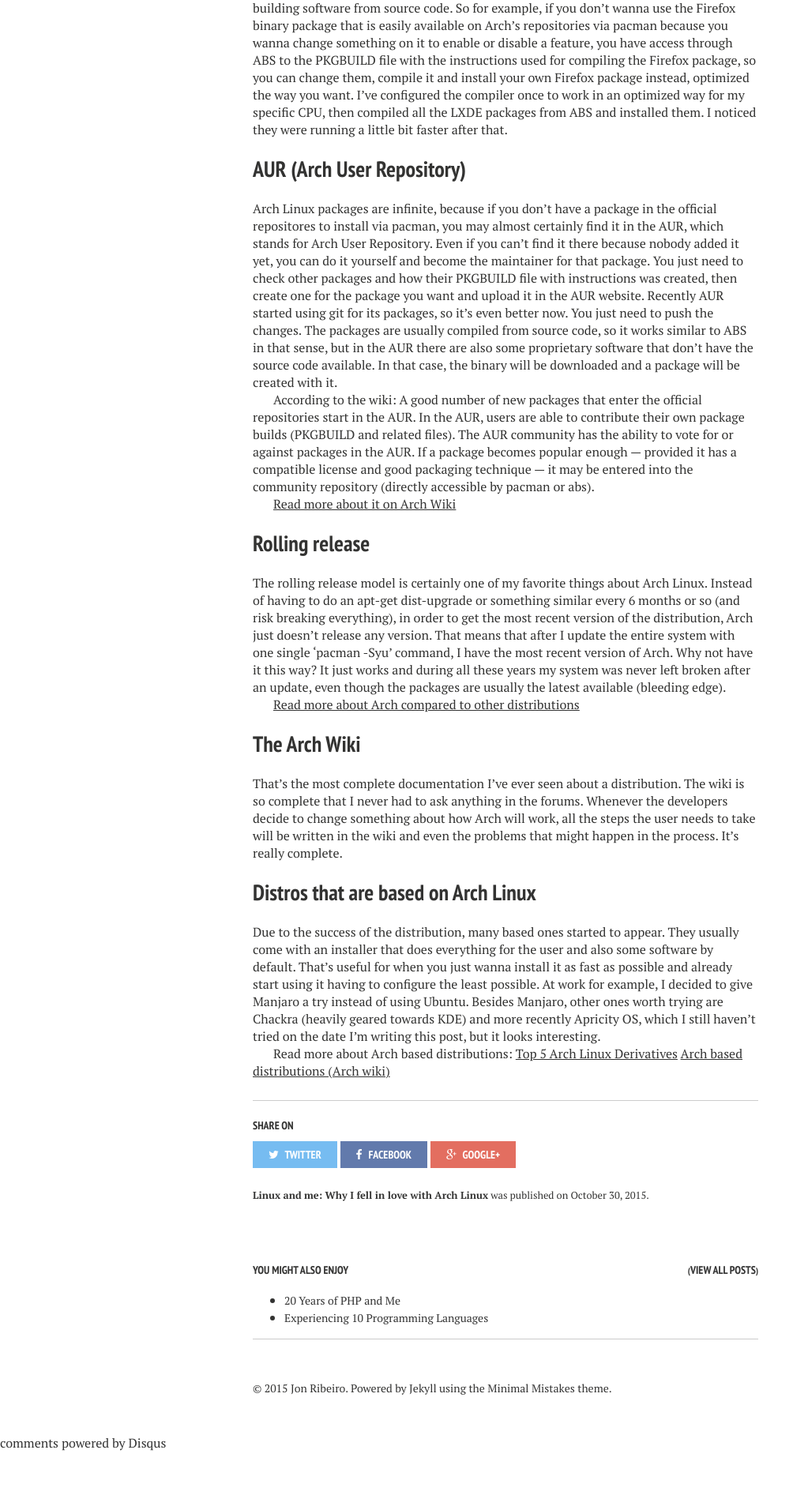
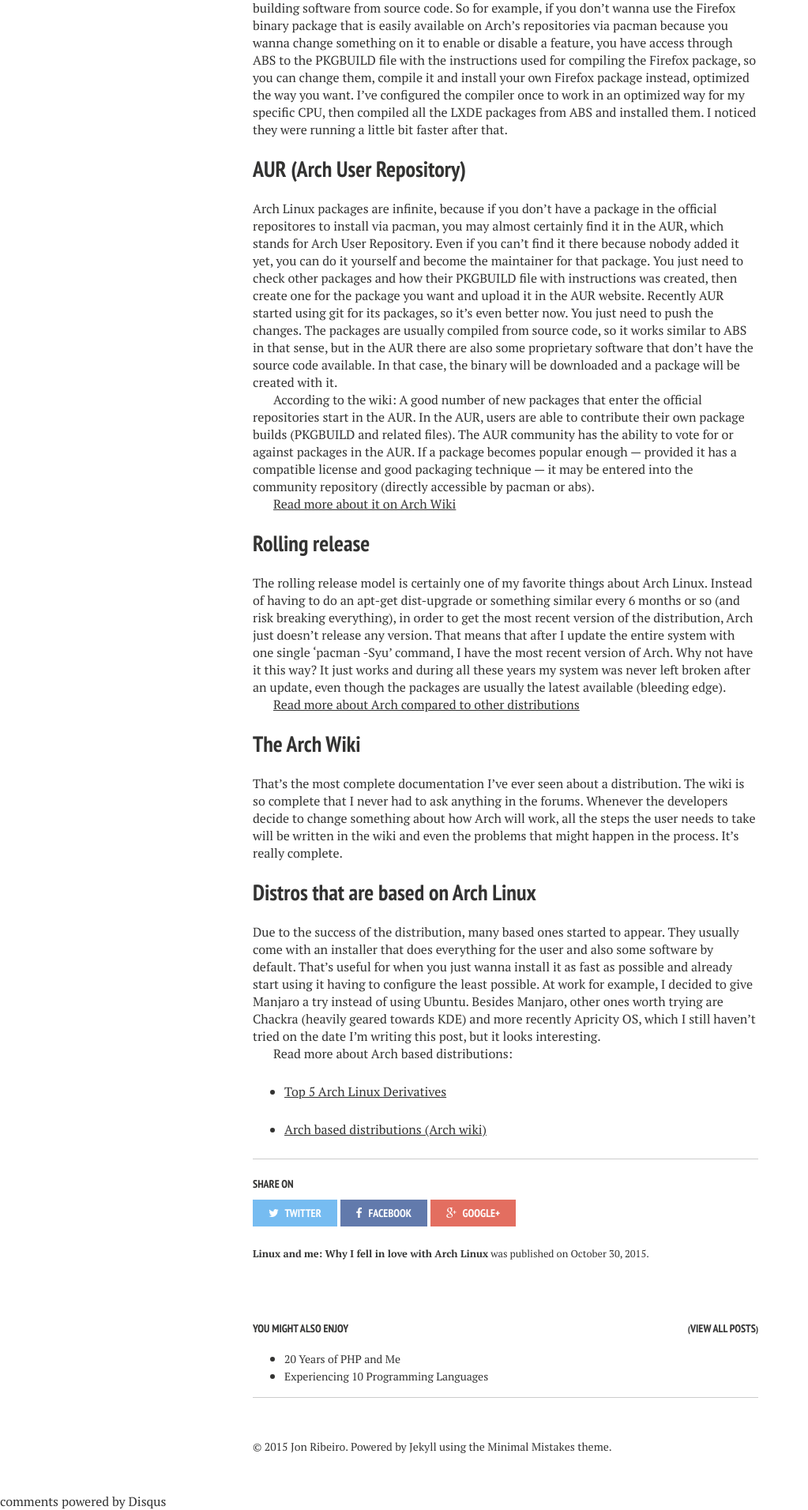
Before and after one commit to jonathas/jonathas.github.io, a Jekyll site: the page built from _posts/2015-10-29-linux-and-me-why-I-fell-in-love-with-arch-linux.markdown, in a window 1280 px wide. Shown: the part 2258-4170 px from the top of the page at 79% size, without its empty margins (0-1023 px from the left). Built offline with Jekyll 4.4.1, drawn with Linux system fonts in a browser that asks for light colours; nearby versions of some CDN libraries; comment, search, counter and statistics services are not loaded; before the commit the page ends 4096 px from its top, so only the background shows below that.

```diff
--- a/_posts/2015-10-29-linux-and-me-why-I-fell-in-love-with-arch-linux.markdown
+++ b/_posts/2015-10-29-linux-and-me-why-I-fell-in-love-with-arch-linux.markdown
@@ -80,5 +80,7 @@ Distros that are based on Arch Linux
 Due to the success of the distribution, many based ones started to appear. They usually come with an installer that does everything for the user and also some software by default. That's useful for when you just wanna install it as fast as possible and already start using it having to configure the least possible. At work for example, I decided to give Manjaro a try instead of using Ubuntu. Besides Manjaro, other ones worth trying are Chackra (heavily geared towards KDE) and more recently Apricity OS, which I still haven't tried on the date I'm writing this post, but it looks interesting.
 
 Read more about Arch based distributions:
-[Top 5 Arch Linux Derivatives](https://www.maketecheasier.com/best-arch-linux-derivatives)
-[Arch based distributions (Arch wiki)](https://wiki.archlinux.org/index.php/Arch_based_distributions_%28active%29)
+
+- [Top 5 Arch Linux Derivatives](https://www.maketecheasier.com/best-arch-linux-derivatives)
+
+- [Arch based distributions (Arch wiki)](https://wiki.archlinux.org/index.php/Arch_based_distributions_%28active%29)
```
